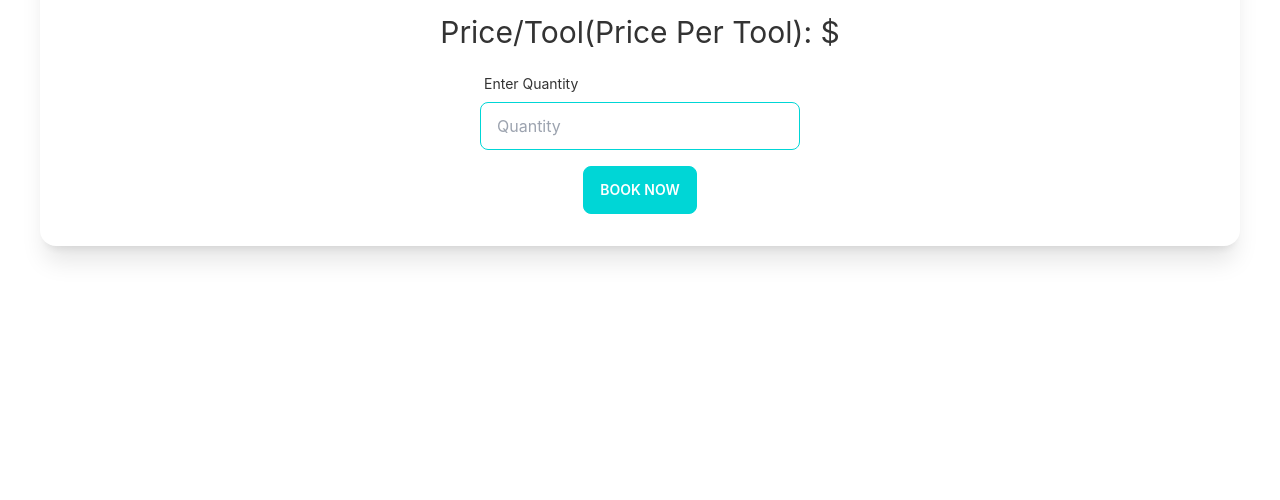
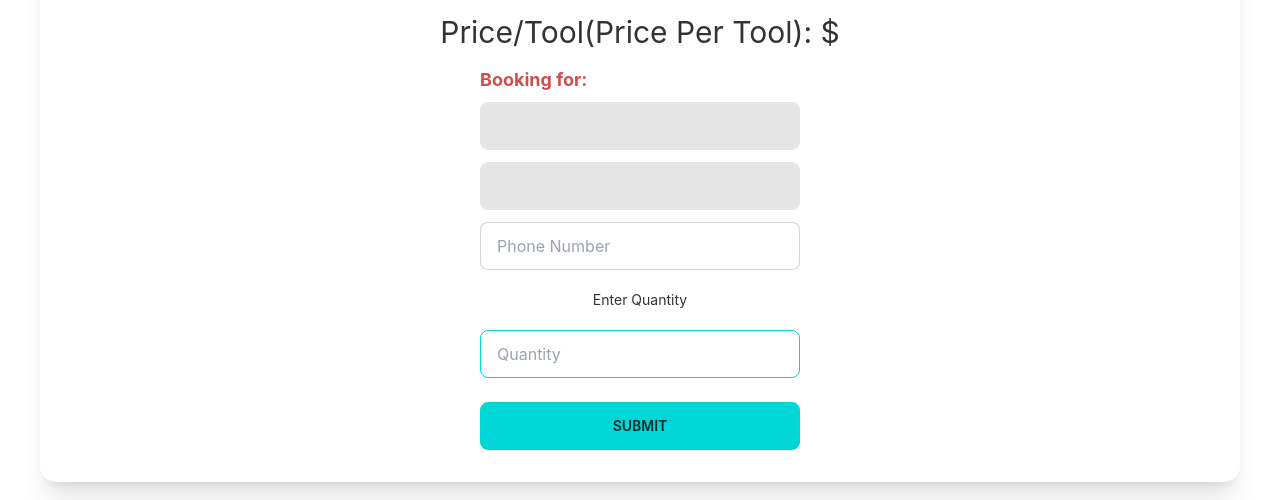
Before and after one commit to meraj191-35-2735/electric-manufacture-client, a React (Create React App) app: page /bookNow/1 in a window 1280 px wide. Shown: the part 198-698 px from the top of the page. Built offline with nearby package versions, Linux system fonts and the light colour scheme; no server answers; a web font is replaced by a local one.

Commit message:
booking page done

```diff
--- a/src/App.js
+++ b/src/App.js
@@ -6,7 +6,7 @@ import Login from "./Pages/Login/Login";
 import SignUp from "./Pages/SignUp/SignUp";
 import RequireAuth from "./Pages/Login/RequireAuth";
 import ToolPage from "./Pages/ToolPage/ToolPage";
-
+import { ToastContainer } from "react-toastify";
 function App() {
   return (
     <div className="px-6 lg:px-10">
@@ -25,6 +25,7 @@ function App() {
         <Route path="/login" element={<Login></Login>}></Route>
         <Route path="/signup" element={<SignUp></SignUp>}></Route>
       </Routes>
+      <ToastContainer />
     </div>
   );
 }
--- a/src/Pages/Booking/Booking.js
+++ b/src/Pages/Booking/Booking.js
@@ -1,14 +1,15 @@
 import React, { useEffect, useState } from "react";
-import { useParams } from "react-router-dom";
-import { useForm } from "react-hook-form";
+import { useNavigate, useParams } from "react-router-dom";
+import { useAuthState } from "react-firebase-hooks/auth";
+import auth from "../../firebase.init";
+import { toast } from "react-toastify";
+
 const Booking = () => {
+  const [user] = useAuthState(auth);
   const { toolId } = useParams();
   const [bookingTool, setBookingTool] = useState([]);
-  const {
-    register,
-    formState: { errors },
-    handleSubmit,
-  } = useForm();
+  const navigate = useNavigate();
+  const [quantityError, setQuantityError] = useState("");
 
   useEffect(() => {
     fetch(`http://localhost:5000/tool/${toolId}`)
@@ -16,7 +17,44 @@ const Booking = () => {
       .then((data) => setBookingTool(data));
   }, [toolId]);
 
-  const onSubmit = (data) => console.log(data);
+  const handleError = () => {
+    const quantity = document.getElementById("inputQuantity").value;
+    if (bookingTool.minimumOrder > quantity) {
+      setQuantityError(`Book at least ${bookingTool.minimumOrder} !`);
+    } else if (quantity > bookingTool.availableQuantity) {
+      setQuantityError(
+        `You can book maximum ${bookingTool.availableQuantity}!`
+      );
+    } else {
+      setQuantityError(null);
+    }
+  };
+
+  const handleBooking = (event) => {
+    event.preventDefault();
+    const booking = {
+      user: user.email,
+      userName: user.displayName,
+      phone: event.target.phone.value,
+      bookedItem: bookingTool.name,
+      quantity: event.target.quantity.value,
+    };
+    fetch("http://localhost:5000/booking", {
+      method: "POST",
+      headers: {
+        "content-type": "application/json",
+      },
+      body: JSON.stringify(booking),
+    })
+      .then((res) => res.json())
+      .then((data) => {
+        if (data.success) {
+          alert(`Successfully Booked The Tool!`);
+        } else {
+          toast.error(`Something Went Wrong, Please Try Again!`);
+        }
+      });
+  };
 
   return (
     <div>
@@ -47,56 +85,67 @@ const Booking = () => {
             Price/Tool(Price Per Tool): {bookingTool.price}$
           </p>
           <div className="form-control mx-auto  w-full max-w-xs">
-            <label className="label">
-              <span className="label-text">Enter Quantity</span>
-            </label>
-            <form onSubmit={handleSubmit(onSubmit)}>
+            <h3 className="font-bold text-lg text-secondary">
+              Booking for: {bookingTool.name}
+            </h3>
+            <form
+              onSubmit={handleBooking}
+              className="grid grid-cols-1 gap-3 justify-items-center mt-2"
+            >
               <input
                 type="text"
+                name="name"
+                disabled
+                value={user?.displayName || ""}
+                className="input input-bordered w-full max-w-xs"
+              />
+              <input
+                type="email"
+                name="email"
+                disabled
+                value={user?.email || ""}
+                className="input input-bordered w-full max-w-xs"
+              />
+              <input
+                type="text"
+                name="phone"
+                placeholder="Phone Number"
+                className="input input-bordered w-full max-w-xs"
+              />
+              <label className="label">
+                <span className="label-text">Enter Quantity</span>
+              </label>
+              <input
+                onChange={handleError}
+                type="text"
+                id="inputQuantity"
+                name="quantity"
                 defaultValue={bookingTool.minimumOrder}
                 contentEditable="true"
                 placeholder="Quantity"
                 className="input input-bordered input-primary w-full max-w-xs"
-                {...register("quantity", {
-                  required: {
-                    value: true,
-                    message: "Quantity Is Required!",
-                  },
-                  min: {
-                    value: bookingTool.minimumOrder,
-                    message: `Order At least ${bookingTool.minimumOrder} piece!`,
-                  },
-                  max: {
-                    value: bookingTool.availableQuantity,
-                    message: `Can order maximum ${bookingTool.availableQuantity} piece!`,
-                  },
-                })}
               />
-              <label className="label text-sm">
-                {errors.quantity?.type === "required" && (
-                  <span className="label-text-alt text-red-600">
-                    {errors.quantity.message}
-                  </span>
-                )}
-                {errors.quantity?.type === "min" && (
-                  <span className="label-text-alt text-red-600">
-                    {errors.quantity.message}
-                  </span>
-                )}
-                {errors.quantity?.type === "max" && (
-                  <span className="label-text-alt text-red-600">
-                    {errors.quantity.message}
-                  </span>
-                )}
-              </label>
-
-              <div className="flex justify-center">
+              {
+                <p className="text-red-600 font-bold">
+                  <small>{quantityError}</small>
+                </p>
+              }
+              {quantityError ? (
                 <input
-                  className="btn btn-primary  text-white"
+                  disabled
+                  id="submitButton"
                   type="submit"
-                  value="Book Now"
+                  value="Submit"
+                  className="btn btn-primary w-full max-w-xs"
                 />
-              </div>
+              ) : (
+                <input
+                  id="submitButton"
+                  type="submit"
+                  value="Submit"
+                  className="btn btn-primary w-full max-w-xs"
+                />
+              )}
             </form>
           </div>
         </div>
--- a/src/index.js
+++ b/src/index.js
@@ -4,13 +4,17 @@ import "./index.css";
 import App from "./App";
 import reportWebVitals from "./reportWebVitals";
 import { BrowserRouter } from "react-router-dom";
+// import { QueryClient, QueryClientProvider } from "react-query";
 
 const root = ReactDOM.createRoot(document.getElementById("root"));
+// const queryClient = new QueryClient();
 root.render(
   <React.StrictMode>
+    {/* <QueryClientProvider client={queryClient}> */}
     <BrowserRouter>
       <App />
     </BrowserRouter>
+    {/* </QueryClientProvider> */}
   </React.StrictMode>
 );
 
```
